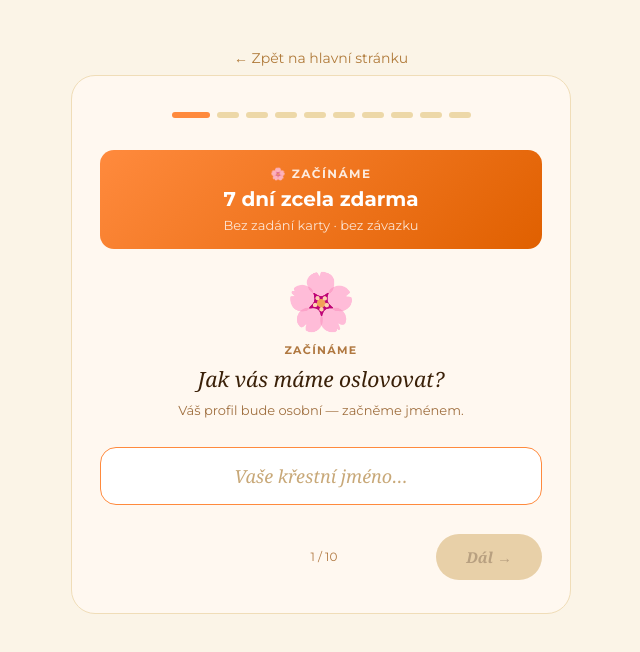
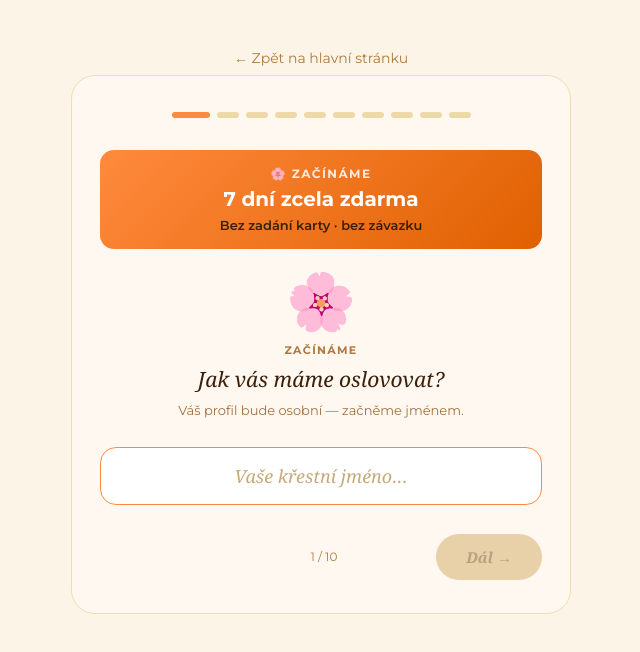
Before and after one commit to naenergie-arch/ziju60plus, a website: page CF_DEPLOY/quiz.html in a window 1280 px wide. Shown: the whole page, without its empty margins (319-959 px from the left). Drawn offline with Linux system fonts and the light colour scheme.

Commit message:
Quiz banner: tmavý text u Bez zadání karty

```diff
--- a/CF_DEPLOY/quiz.html
+++ b/CF_DEPLOY/quiz.html
@@ -25,7 +25,7 @@ body{background:#fbf4e7;min-height:100vh;display:flex;align-items:flex-start;jus
 .quiz-free-banner{background:linear-gradient(135deg,#ff8a3d 0%,#e06000 100%);border-radius:14px;padding:16px 20px;text-align:center;margin-bottom:24px;color:#fff}
 .quiz-free-banner .qfb-top{font-size:12px;font-weight:700;letter-spacing:.12em;text-transform:uppercase;opacity:.85;margin-bottom:5px}
 .quiz-free-banner .qfb-main{font-size:20px;font-weight:800;line-height:1.3}
-.quiz-free-banner .qfb-sub{font-size:13px;opacity:.8;margin-top:5px}
+.quiz-free-banner .qfb-sub{font-size:13px;color:#3a2008;margin-top:5px;font-weight:600}
 .qlabel{font-size:11px;font-weight:700;letter-spacing:.12em;color:#b07840;text-transform:uppercase;text-align:center;margin-bottom:8px}
 .qtitle{font-size:21px;color:#3a2008;text-align:center;margin-bottom:6px;line-height:1.4;font-style:italic;font-family:Georgia,serif}
 .qsub{font-size:13px;color:#a07040;text-align:center;margin-bottom:26px;line-height:1.55}
```
